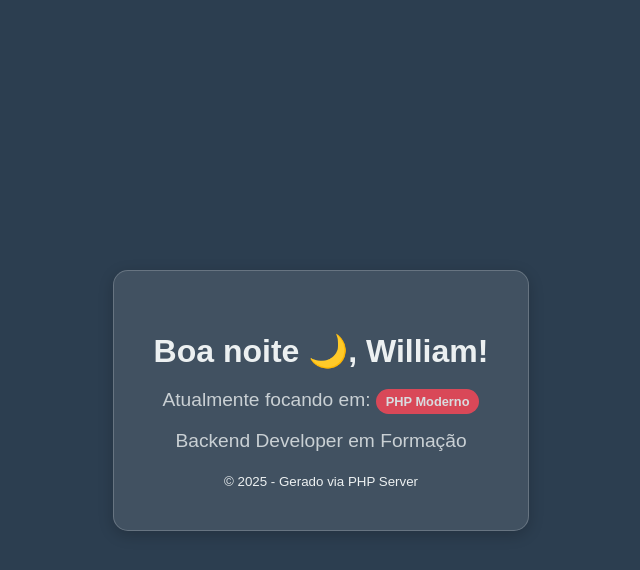
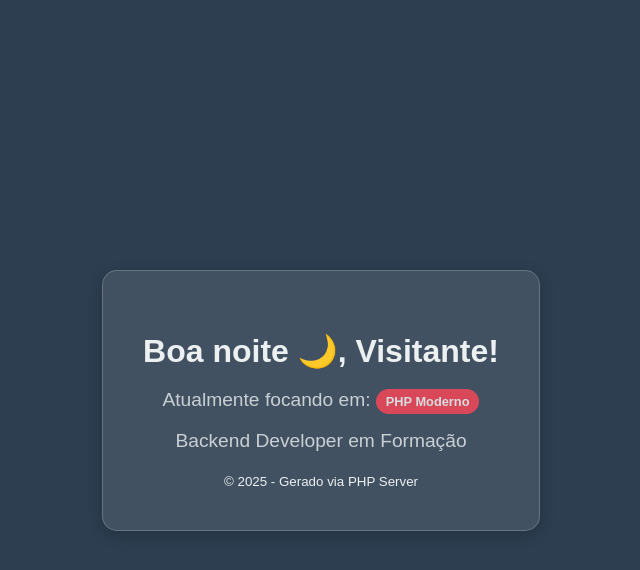
Before and after one commit to williampgdias/primeiro-site-php, a PHP site: page / in a window 1280 px wide. Shown: the top 570 px of the page, without its empty margins (319-959 px from the left). Run offline with PHP 8.4, Linux system fonts and the light colour scheme.

Commit message:
feat: implementa leitura de parâmetros de URL (GET) para nome dinâmico

```diff
--- a/index.php
+++ b/index.php
@@ -1,7 +1,7 @@
 <?php
 
 // Backend
-$nome = "William";
+$nome = $_GET['nome'] ?? 'Visitante';
 $cargo = "Backend Developer em Formação";
 $anoAtual = date('Y');
 
```
